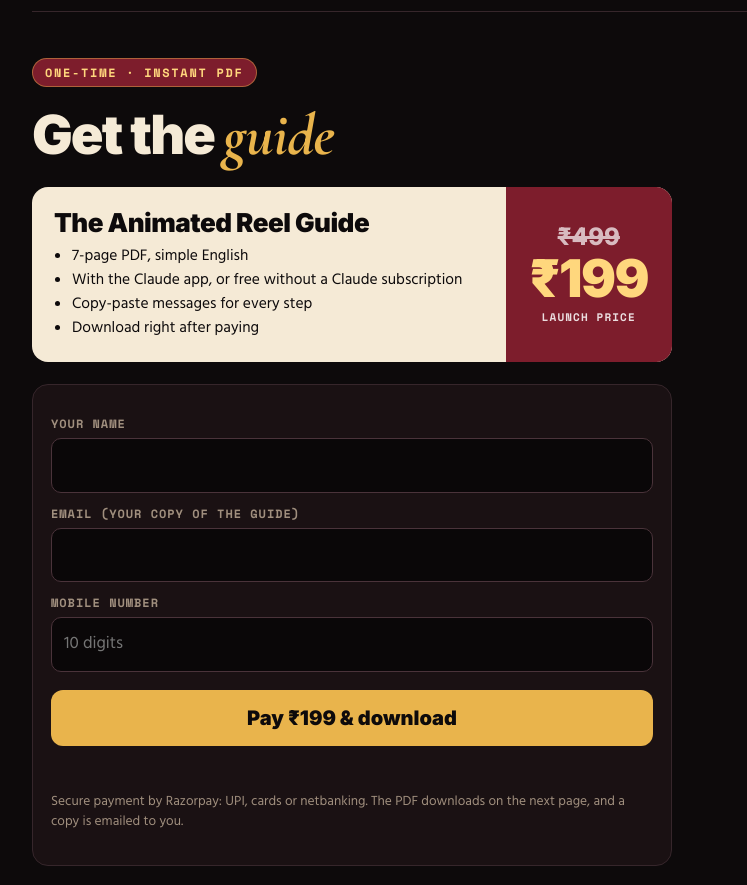
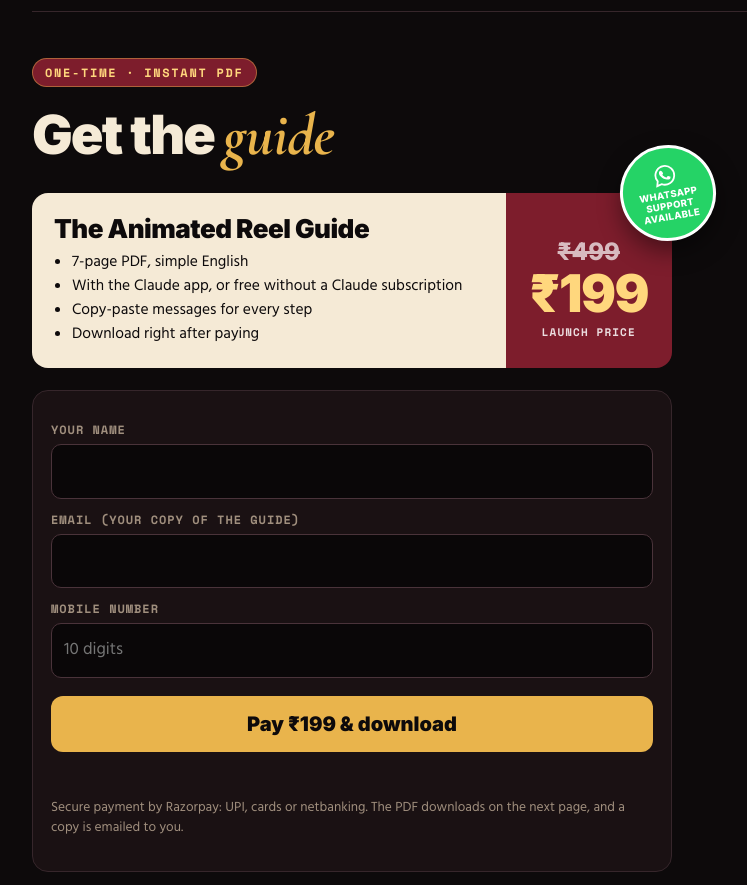
Before and after one commit to SahilScripts/reel-guide, a plain HTML site: page index.html in a window 1280 px wide. Shown: the part 2940-3825 px from the top of the page, without its empty margins (106-853 px from the left). Drawn offline with nearby package versions, Linux system fonts and the light colour scheme; no server answers.

Commit message:
Guide page: a round "WhatsApp support available" badge on the price
Co-Authored-By: Claude Opus 5.5 <noreply@anthropic.com>

```diff
--- a/index.html
+++ b/index.html
@@ -65,11 +65,14 @@ h1 span{font:italic 700 1.08em/.9 "Cormorant Garamond",serif;letter-spacing:-.01
 .hero .two{margin:14px 0 0;font-size:16px;color:#d9ccb6}
 .hero .two b{color:var(--goldl)}
 /* buy */
-.ticket{display:grid;grid-template-columns:1fr auto;max-width:640px;background:var(--paper);color:var(--ink);border-radius:16px;overflow:hidden;margin:6px 0 22px}
-.ticket .l{padding:22px}
+.ticket{position:relative;display:grid;grid-template-columns:1fr auto;max-width:640px;color:var(--ink);margin:22px 0 22px}
+.ticket .l{padding:22px;background:var(--paper);border-radius:16px 0 0 16px}
 .ticket h3{font:900 26px/1.05 Inter;margin:0 0 8px;letter-spacing:-.02em}
 .ticket ul{margin:0;padding-left:18px;font-size:15.5px}
-.ticket .r{background:var(--maroon);color:#fff;padding:22px 24px;display:flex;flex-direction:column;justify-content:center;align-items:center;min-width:130px}
+.ticket .r{background:var(--maroon);color:#fff;padding:22px 24px;display:flex;flex-direction:column;justify-content:center;align-items:center;min-width:130px;border-radius:0 16px 16px 0}
+/* WhatsApp support: a round sticker tucked over the price's top corner */
+.wa{position:absolute;top:-30px;right:-16px;width:96px;height:96px;border-radius:50%;background:#25d366;color:#fff;display:flex;flex-direction:column;align-items:center;justify-content:center;gap:3px;text-align:center;font:800 9.5px/1.15 Inter;letter-spacing:.04em;text-transform:uppercase;transform:rotate(-10deg);box-shadow:0 10px 24px rgba(0,0,0,.45);border:3px solid #fff}
+.wa svg{width:24px;height:24px}
 .ticket .r s{font:800 24px/1 Inter;opacity:.7;text-decoration-thickness:3px;margin-bottom:4px}
 .ticket .r b{font:900 52px/1 Inter;letter-spacing:-.03em;color:var(--goldl)}
 .ticket .r small{font:700 11px "Space Mono";letter-spacing:.1em;opacity:.85;margin-top:4px}
@@ -89,11 +92,12 @@ button.pay:disabled{opacity:.6}
 footer{border-top:1px solid var(--line);padding:18px 0 40px;font-size:12px;color:var(--muted);display:flex;flex-wrap:wrap;gap:14px;justify-content:space-between}
 footer a{margin-right:12px}
 #buy{scroll-margin-top:20px}
+@media (min-width:621px){.wa{top:-48px;right:-44px}.ticket .r{padding-top:40px;min-width:150px}}
 @media (min-width:860px){
   .hero{grid-template-columns:1.15fr .85fr;align-items:center;padding-top:46px}
   .inside{grid-template-columns:1fr 1fr;align-items:start}
 }
-@media (max-width:620px){body{font-size:16px}.pill{font-size:10.5px;letter-spacing:.08em}.mast{font-size:10px}.mast .hide-s{display:none}.lead{font-size:17.5px}.stats{gap:8px}.stats div{padding:10px 9px 9px}.stats small{font-size:12.5px}.ticket .r{min-width:104px;padding:18px}.ticket .r b{font-size:42px}.cta{font-size:18px;padding:14px 18px}.uses{grid-template-columns:1fr 1fr;gap:10px}.uses div{padding:13px 12px;font-size:14.5px;line-height:1.45}.uses b{font-size:15.5px}}
+@media (max-width:620px){.wa{width:84px;height:84px;top:-26px;right:-6px;font-size:8.5px}.wa svg{width:20px;height:20px}body{font-size:16px}.pill{font-size:10.5px;letter-spacing:.08em}.mast{font-size:10px}.mast .hide-s{display:none}.lead{font-size:17.5px}.stats{gap:8px}.stats div{padding:10px 9px 9px}.stats small{font-size:12.5px}.ticket .r{min-width:104px;padding:18px}.ticket .r b{font-size:42px}.cta{font-size:18px;padding:14px 18px}.uses{grid-template-columns:1fr 1fr;gap:10px}.uses div{padding:13px 12px;font-size:14.5px;line-height:1.45}.uses b{font-size:15.5px}}
 </style>
 </head>
 <body>
@@ -167,6 +171,7 @@ footer a{margin-right:12px}
     <div class="ticket">
       <div class="l"><h3>The Animated Reel Guide</h3><ul><li>7-page PDF, simple English</li><li>With the Claude app, or free without a Claude subscription</li><li>Copy-paste messages for every step</li><li>Download right after paying</li></ul></div>
       <div class="r"><s>₹499</s><b class="now-price">₹199</b><small>LAUNCH PRICE</small></div>
+      <div class="wa" role="note" aria-label="WhatsApp support available"><svg viewBox="0 0 24 24" aria-hidden="true"><path fill="none" stroke="#fff" stroke-width="1.8" d="M12 2.6a9.4 9.4 0 0 0-8.1 14.2L2.6 21.4l4.7-1.2A9.4 9.4 0 1 0 12 2.6z"/><path fill="#fff" d="M9.2 7.3c-.2-.4-.4-.4-.6-.4h-.5c-.2 0-.5.1-.7.3-.3.3-.9.9-.9 2.2s.9 2.5 1.1 2.7c.1.2 1.8 2.9 4.5 4 2.2.9 2.7.7 3.2.7.5-.1 1.5-.6 1.7-1.2.2-.6.2-1.1.2-1.2-.1-.1-.2-.2-.5-.3l-1.7-.8c-.2-.1-.4-.1-.6.1l-.8 1c-.1.2-.3.2-.5.1-.3-.1-1.1-.4-2-1.3-.8-.7-1.3-1.5-1.4-1.8-.2-.3 0-.4.1-.5l.4-.5.3-.4v-.5l-.8-2z"/></svg>WhatsApp<br>support<br>available</div>
     </div>
     <form id="form" novalidate>
       <label for="name">Your name</label><input id="name" autocomplete="name" required>
```
